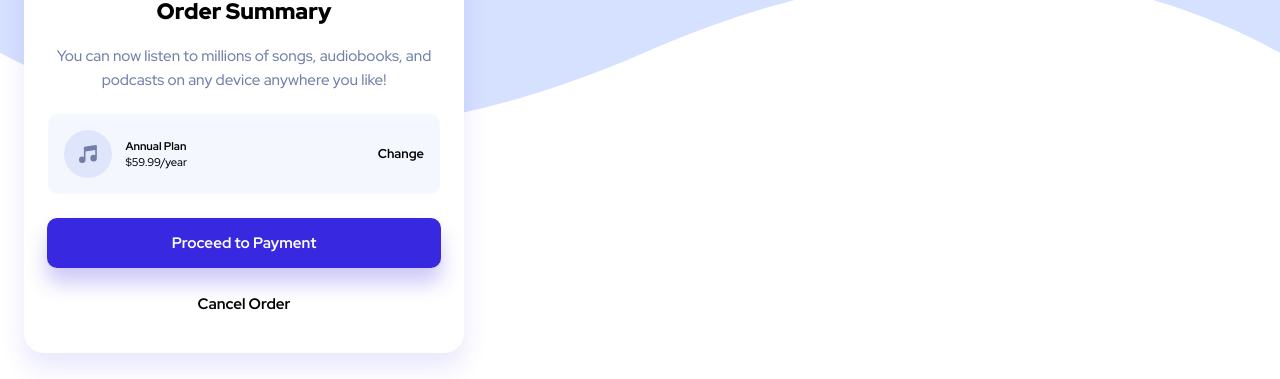
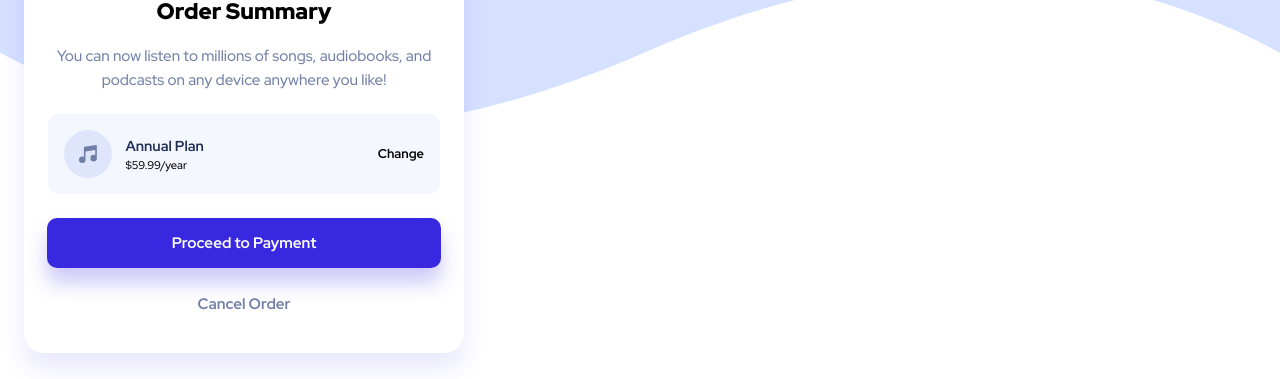
Before and after one commit to Martin2251/order-summary-component-main, a plain HTML site: page index.html in a window 1280 px wide. Shown: the part 258-637 px from the top of the page. Drawn offline with Linux system fonts and the light colour scheme.

Commit message:
cancel button on bottom

```diff
--- a/style.css
+++ b/style.css
@@ -98,6 +98,11 @@ margin-right: 1.5em;
     font-size: .7rem;
 }
 
+.main-box h4{
+    color: var(--clr-neutral-blue-800);
+    font-size: .9rem;
+}
+
 .info-left{
     display: flex;
 }
@@ -135,6 +140,15 @@ margin-right: 1.5em;
     transition: all .2s ease;
   }
 
+  .cancel-btn {
+    color: var(--clr-neutral-blue-300);
+    transition: color .2s ease;
+  }
+
+  .cancel-btn:hover {
+    color: var(--clr-neutral-blue-800);
+  }
+
 @media (min-width: 450px) {
 
     body {
```
